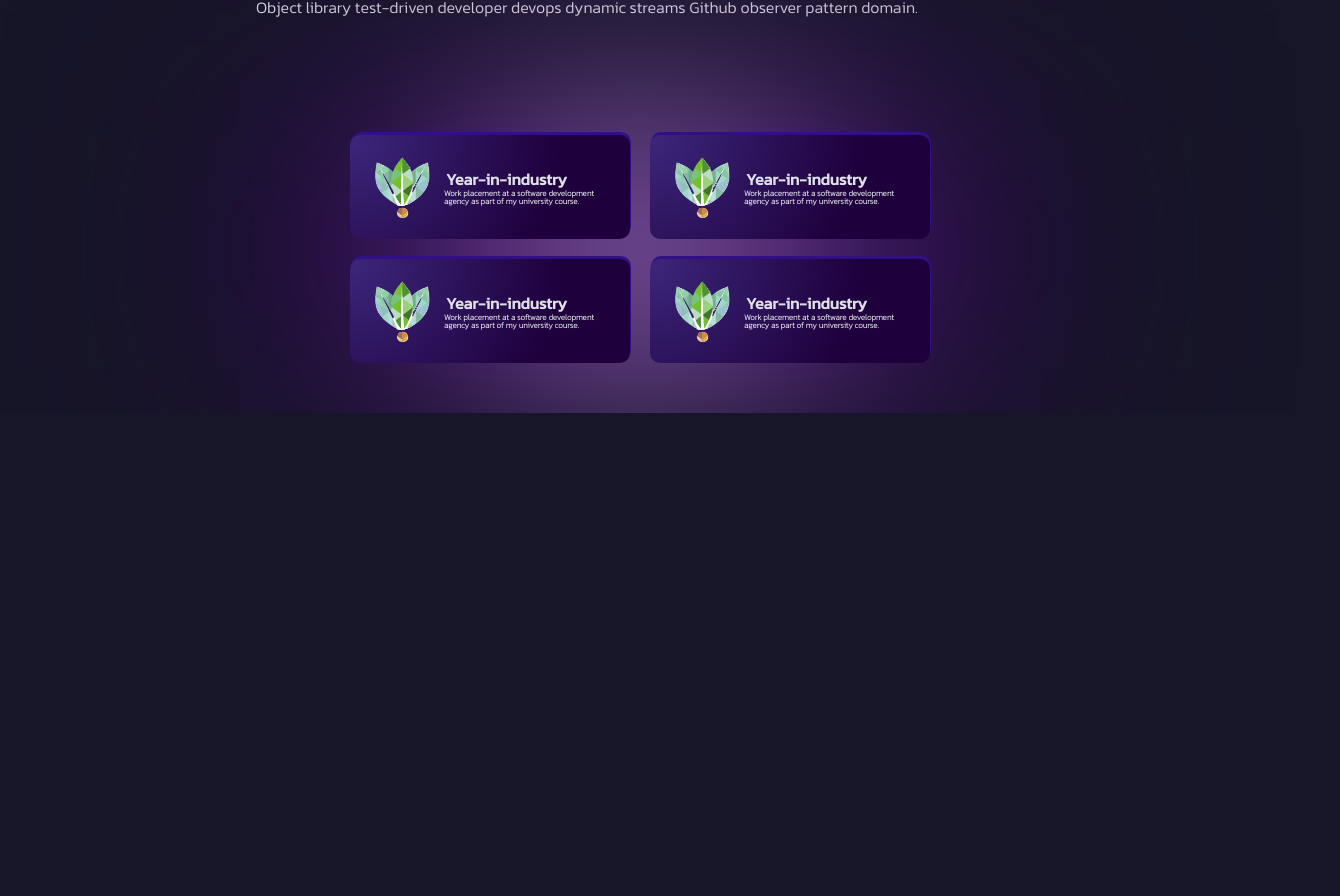
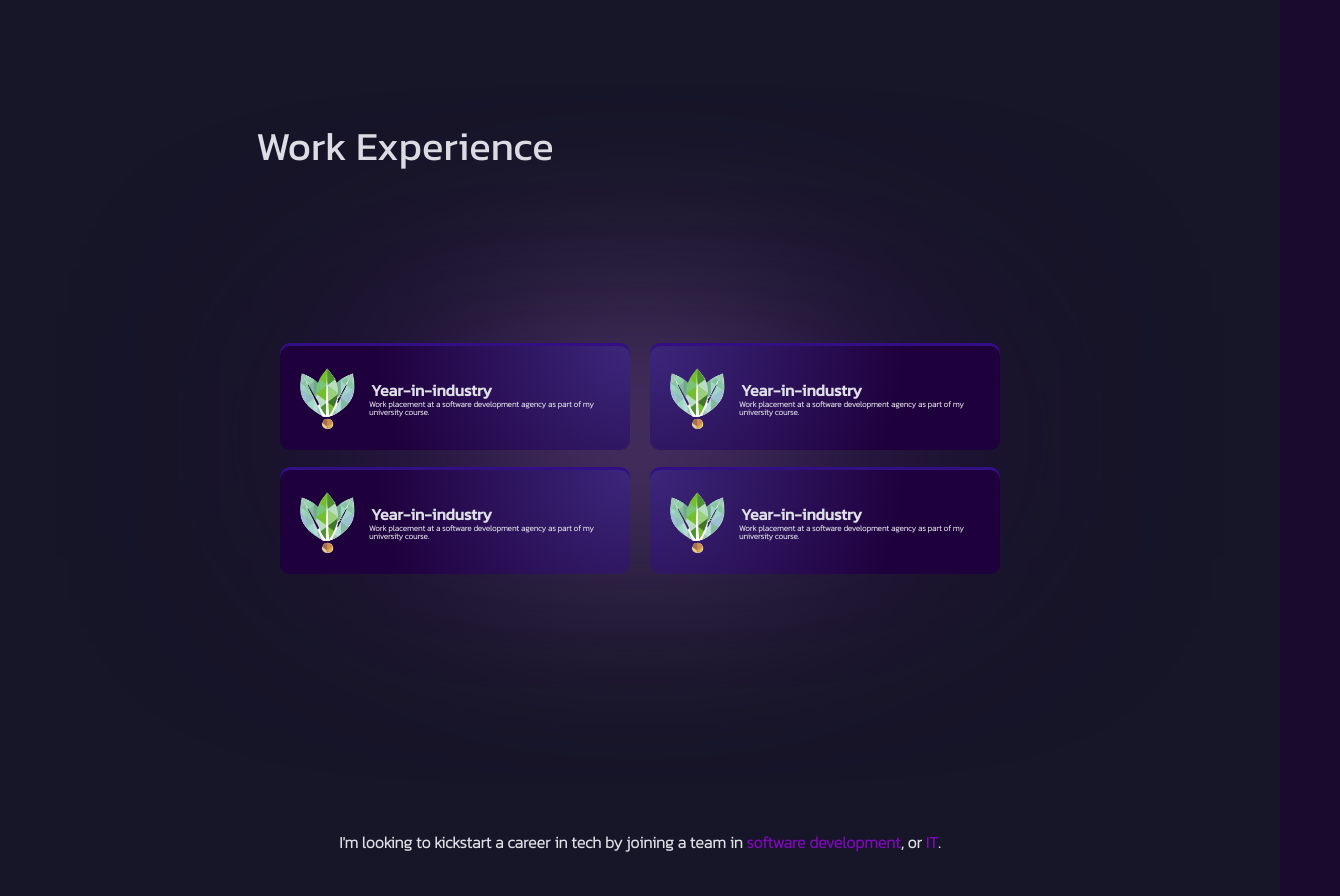
Before and after one commit to aj11routl/react-portfolio-app, a React (Create React App) app: page / in a window 1280 px wide. Shown: the part 693-1589 px from the top of the page, 1340 px wide, since content can reach past the window. Before the commit the page ends 1106 px from the top, so only its background shows below. Built offline with nearby package versions, Linux system fonts and the light colour scheme.

Commit message:
small improvements

```diff
--- a/src/Components/CardComp.js
+++ b/src/Components/CardComp.js
@@ -1,19 +1,17 @@
 import "./components.css";
-
-import AvatarImage from "../Images/avatar.png";
-
+import React from "react";
 // page is the current page
-function AvatarComp({ image }) {
+function AvatarComp({ image, fadeRight = false }) {
   return (
     <div>
-      <div className="card">
+      <div className={"card fade" + (fadeRight ? " right-fade" : " left-fade")}>
         <img
           src={image}
           className="card-image"
           alt="An abstract avatar of a male"
         />
 
-        <div className="card-text-container">
+        <div className="card-text-container fade">
           <h5>Year-in-industry</h5>
           <h6>
             Work placement at a software development agency as part of my
--- /dev/null
+++ b/src/Components/FooterComp.js
@@ -0,0 +1,10 @@
+import "./components.css";
+
+import { Link } from "react-router-dom";
+
+// page is the current page
+function FooterComp() {
+  return <div className="footer">Email: aj11routa@gmail.com</div>;
+}
+
+export default FooterComp;
--- a/src/Components/components.css
+++ b/src/Components/components.css
@@ -1,5 +1,5 @@
 .navbar {
-  background-color: #1a0b2e;
+  background-color: var(--navbar);
   width: 100%;
   padding: 10px;
 }
@@ -17,6 +17,14 @@
 
 .navbar-button:hover {
   background-color: #3e44bd;
+}
+
+.footer {
+  background-color: #130820;
+  background: linear-gradient(#130820, var(--navbar));
+  padding: 30px;
+  width: 100%;
+  height: 100px;
 }
 
 .truly-center-grid {
@@ -53,10 +61,30 @@
     ),
     #120024;
   border-radius: 10px;
-  width: 15em;
+  width: 20em;
   padding: 20px;
+  padding-left: 15px;
+  padding-right: 15px;
   margin: 10px;
-  box-shadow: 1px -3px #320f85;
+  box-shadow: 0px -3px #320f85;
+}
+
+.left-fade {
+  background: radial-gradient(
+      circle at top left,
+      /* gradient position */ rgba(123, 97, 255, 0.4),
+      /* bright purple glow */ rgba(32, 0, 64, 0.9) 70% /* fades into dark */
+    ),
+    #120024;
+}
+
+.right-fade {
+  background: radial-gradient(
+      circle at top right,
+      /* gradient position */ rgba(123, 97, 255, 0.4),
+      /* bright purple glow */ rgba(32, 0, 64, 0.9) 70% /* fades into dark */
+    ),
+    #120024;
 }
 
 .card:hover {
--- a/src/Pages/HomePage.js
+++ b/src/Pages/HomePage.js
@@ -1,4 +1,6 @@
 import "./Pages.css";
+
+import React from "react";
 
 import TrulyNavbarComp from "../Components/TrulyNavbarComp.js";
 import NavbarComp from "../Components/NavbarComp.js";
@@ -6,54 +8,95 @@ import AvatarComp from "../Components/AvatarComp.js";
 import CardComp from "../Components/CardComp.js";
 
 import Card1Image from "../Images/12os.png";
+import FooterComp from "../Components/FooterComp.js";
 
 function HomePage() {
+  React.useEffect(() => {
+    const observer = new IntersectionObserver(
+      (entries) => {
+        entries.forEach((entry) => {
+          if (entry.isIntersecting) {
+            entry.target.classList.add("in-view");
+          } else {
+            entry.target.classList.remove("in-view");
+          }
+        });
+      },
+      {
+        rootMargin: "0px",
+        threshold: [0, 0.1, 1],
+      }
+    );
+
+    const tags = document.querySelectorAll("h2, p, .card");
+
+    tags.forEach((tag) => {
+      observer.observe(tag);
+    });
+  });
   return (
-    <div>
+    <div className="content">
       <NavbarComp />
-      <div className="content">
       <div className="section">
         <div className="home-banner-container">
           <AvatarComp />
           <div className="home-banner-text-container">
-              <h5 className="padding-bottom-5px">A designer who</h5>
-              <h2>Judges a book by its cover...</h2>
+            <h5 className="padding-bottom-5px underline">A designer who</h5>
+            <h2 className="fade">
+              Judges a book by its <span className="purple">cover...</span>
+            </h2>
           </div>
         </div>
       </div>
       <div className="section">
-          <div className="flex">
-            <div className="text-align-left">
-              <h2 className="padding-5px">Beep boop beep boop.|</h2>
-              <p>Instance node_modules clean architecture atomic design val.</p>
+        <div className="default-text-container">
+          <h2 className="padding-5px fade">Beep boop beep boop.|</h2>
+          <p className="fade">
+            Instance node_modules clean architecture atomic design val.
+          </p>
           <div className="text-container">
-                <p>
-                  Safari branch interface test double diversity and inclusion.
-                  REST cache i naming things shareware api. Build tool Byzantine
-                  fault tolerance imagemagick spy native legacy Chrome machine
-                  learning tree shaking keycaps. Object library test-driven
-                  developer devops dynamic streams Github observer pattern
-                  domain.
+            <p className="fade">
+              Safari branch interface test double diversity and inclusion. REST
+              cache i naming things shareware api. Build tool Byzantine fault
+              tolerance imagemagick spy native legacy Chrome machine learning
+              tree shaking keycaps. Object library test-driven developer devops
+              dynamic streams Github observer pattern domain.
             </p>
           </div>
         </div>
       </div>
+      <div className="section">
+        <div className="default-text-container">
+          <h2 className="fade">Work Experience</h2>
         </div>
-        <div className="section">
+        <div className="break-15vh"></div>
         <div className="flare-background-container">
           <div className="flare-background"></div>
 
           <div className="flex-container">
-              <CardComp image={Card1Image} />
-              <CardComp image={Card1Image} />
+            <CardComp image={Card1Image} fadeRight={true} />
+            <CardComp image={Card1Image} fadeRight={false} />
           </div>
           <div className="flex-container">
-              <CardComp image={Card1Image} />
-              <CardComp image={Card1Image} />
+            <CardComp image={Card1Image} fadeRight={true} />
+            <CardComp image={Card1Image} fadeRight={false} />
           </div>
         </div>
       </div>
+      <div className="break-15vh" />
+      <div className="section">
+        <div className="default-text-container">
+          <h4>
+            <center>
+              I'm looking to kickstart a career in tech by joining a team in
+              <span className="purple"> software development</span>, or{" "}
+              <span className="purple">IT</span>.
+            </center>
+          </h4>
         </div>
+      </div>
+
+      <FooterComp />
     </div>
   );
 }
--- a/src/Pages/Pages.css
+++ b/src/Pages/Pages.css
@@ -1,9 +1,10 @@
 .content {
-  margin-top: 7%;
+  background-color: var(--background);
 }
 
 .section {
   background-color: var(--background);
+  width: 100%;
   align-content: center;
   text-align: center;
   margin-top: 5vh;
@@ -66,6 +67,10 @@
   text-align: left;
 }
 
+.text-center {
+  text-align: center;
+}
+
 .flare-background-container {
   position: relative;
   z-index: 1;
@@ -75,11 +80,32 @@
   position: absolute;
   top: 50%;
   left: 50%;
-  transform: translate(-50%, -50%);
-  max-width: 70%;
-  min-width: 60%;
-  min-height: 100%;
+  transform: translate(-50%, -70%);
+  width: 50%;
+  height: 50%;
   background: radial-gradient(circle at center, #d3bbea, #4b0082, #0c0b1e);
   filter: blur(120px);
   z-index: -1;
 }
+
+.default-text-container {
+  color: #d3bbea;
+  display: inline-block;
+  min-width: 60%;
+  text-align: left;
+  padding: 50px;
+  z-index: 1;
+}
+
+@keyframes fade {
+  0% {
+    opacity: 0;
+  }
+  100% {
+    opacity: 1;
+  }
+}
+
+.fade.in-view {
+  animation: fade 1s 0.75s both;
+}
--- a/src/index.css
+++ b/src/index.css
@@ -1,5 +1,6 @@
 :root {
   --background: #171528;
+  --navbar: #1a0b2e;
 }
 
 body {
@@ -9,7 +10,9 @@ body {
     sans-serif;
   -webkit-font-smoothing: antialiased;
   -moz-osx-font-smoothing: grayscale;
-  background-color: #171528;
+  background-color: var(--navbar);
+  overflow-x: hidden;
+  overscroll-behavior: none;
 }
 
 code {
@@ -57,6 +60,10 @@ p {
   color: #dfdfe6;
 }
 
+.underline {
+  text-decoration: underline;
+}
+
 h1,
 h2,
 h3,
@@ -66,6 +73,7 @@ h6 {
   padding: 0;
   margin: 0;
   line-height: 1;
+  z-index: 1;
 }
 
 h1 {
@@ -92,7 +100,6 @@ h4 {
   font-family: Kanit-ExtraLight;
   font-size: medium;
   color: #dfdfe6;
-  text-decoration: underline;
 }
 
 h5 {
@@ -100,7 +107,6 @@ h5 {
   font-size: 1em;
   color: #dfdfe6;
   margin: 0;
-  text-decoration: underline;
 }
 
 h6 {
@@ -110,6 +116,10 @@ h6 {
   margin: 0;
 }
 
+.purple {
+  color: rgb(127, 9, 185);
+}
+
 .padding-5px {
   padding-bottom: 5px;
 }
```
Lines whose indentation alone changed are shown as unchanged.
